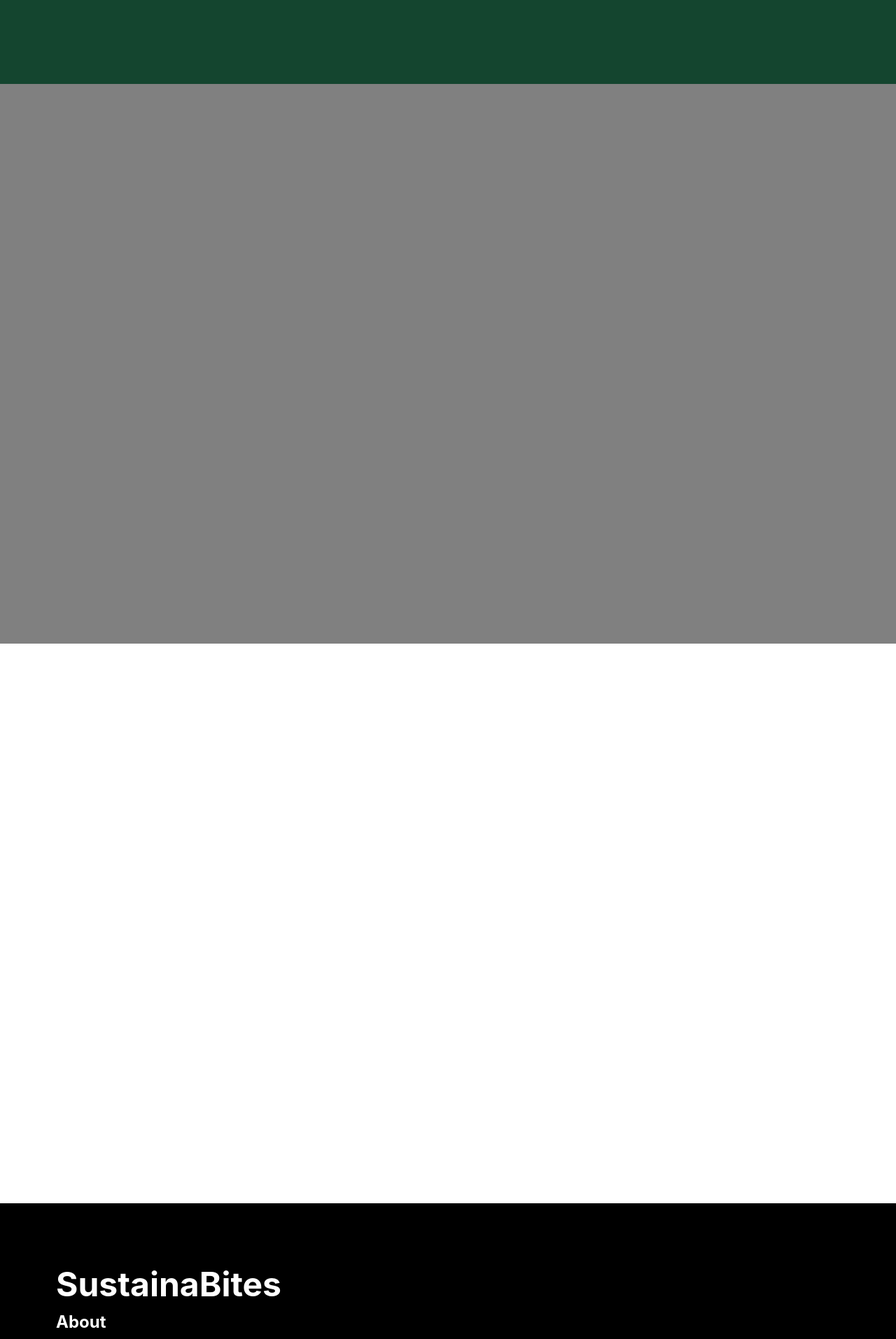
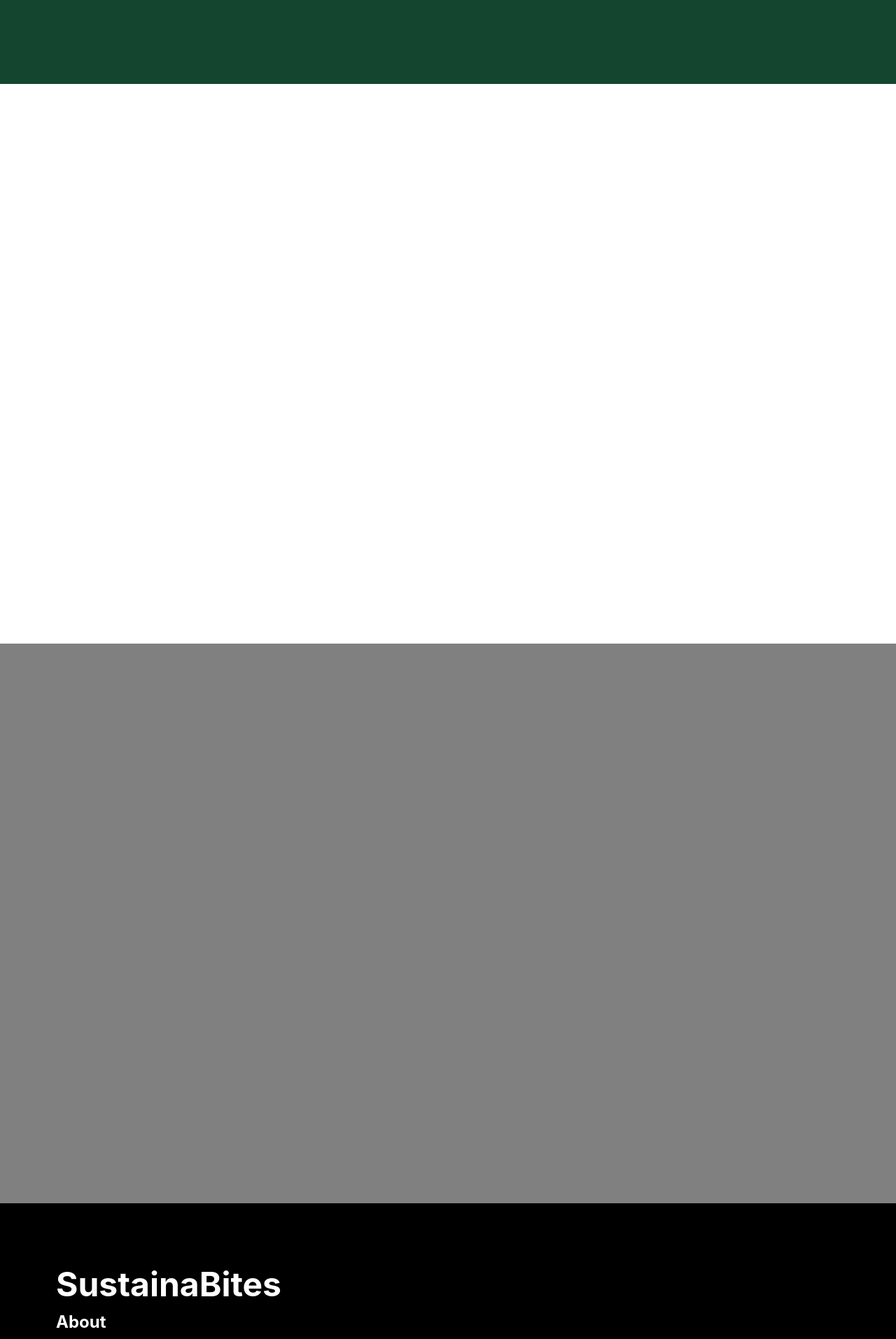
Before and after one commit to anthonyych4n/Sustainabite, a React (Vite) app: page / in a window 1280 px wide. Shown: the part 680-2594 px from the top of the page at 70% size. Built offline with nearby package versions, Linux system fonts and the light colour scheme.

Commit message:
features page color

```diff
--- a/src/index.css
+++ b/src/index.css
@@ -71,6 +71,7 @@ input:focus {
   align-items: center;
   justify-content: center;
   height: 100vh;
+  background-color: grey;
 }
 
 .mainpage3 {
@@ -79,7 +80,6 @@ input:focus {
   align-items: center;
   justify-content: center;
   height: 100vh;
-  background-color: grey;
 }
 
 .mainpage2 {
```
